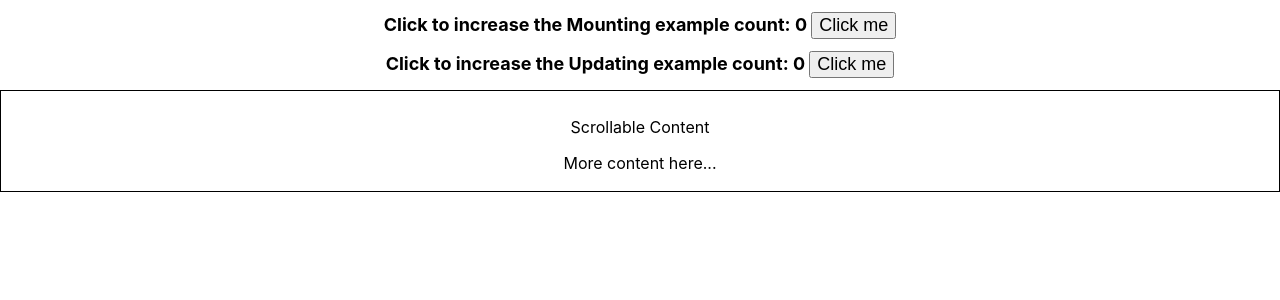
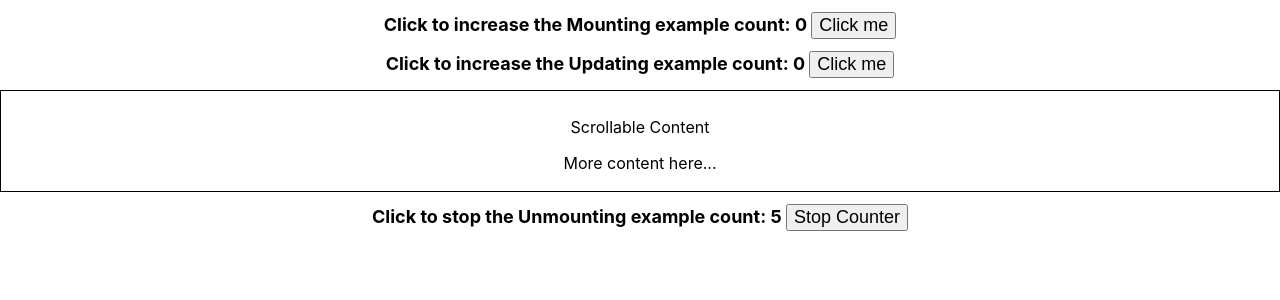
Before and after one commit to M-Muntazer-Mehdi/All-About-React, a React (Create React App) app in the folder react-app/: page /my-lifecycle in a window 1280 px wide. Shown: the top 300 px of the page. Built offline with nearby package versions, Linux system fonts and the light colour scheme.

Commit message:
Component LifeCycle : Unmounting Example

```diff
--- a/react-app/src/Components/componentLifecycle/Lifecycle.js
+++ b/react-app/src/Components/componentLifecycle/Lifecycle.js
@@ -1,12 +1,14 @@
 import React from "react";
 import Mounting from "./Mounting"
 import Updating from "./Updating";
+import Unmounting from "./Unmounting";
 
 function Lifecycle(){
     return(
         <div>
         <Mounting />
         <Updating />
+        <Unmounting />
         </div>
     );
 }
--- /dev/null
+++ b/react-app/src/Components/componentLifecycle/Unmounting.js
@@ -0,0 +1,44 @@
+import React from 'react';
+
+class Unmounting extends React.Component {
+  constructor(props) {
+    super(props);
+    this.state = {
+      count: 0,
+      isRunning: true,
+    };
+    console.log('Constructor: Component Initialized');
+  }
+
+  componentDidMount() {
+    console.log('ComponentDidMount: Component Mounted to the DOM');
+    this.timerID = setInterval(() => {
+      if (this.state.isRunning) {
+        this.setState({ count: this.state.count + 1 });
+      }
+    }, 1000);
+  }
+
+  componentWillUnmount() {
+    console.log('componentWillUnmount: Cleaning up before component unmounts');
+    clearInterval(this.timerID);
+  }
+
+  stopCounter = () => {
+    this.setState({ isRunning: false });
+    console.log('Counter stopped');
+  };
+
+  render() {
+    console.log('Render: Component Rendering');
+    return (
+      <div>
+       <h1 style={{ fontSize: "18px" }}> Click to stop the Unmounting example count: {this.state.count} <nr></nr>
+        <button style={{ fontSize: "18px" }} onClick={this.stopCounter}>Stop Counter</button>
+        </h1>
+      </div>
+    );
+  }
+}
+
+export default Unmounting;
```
